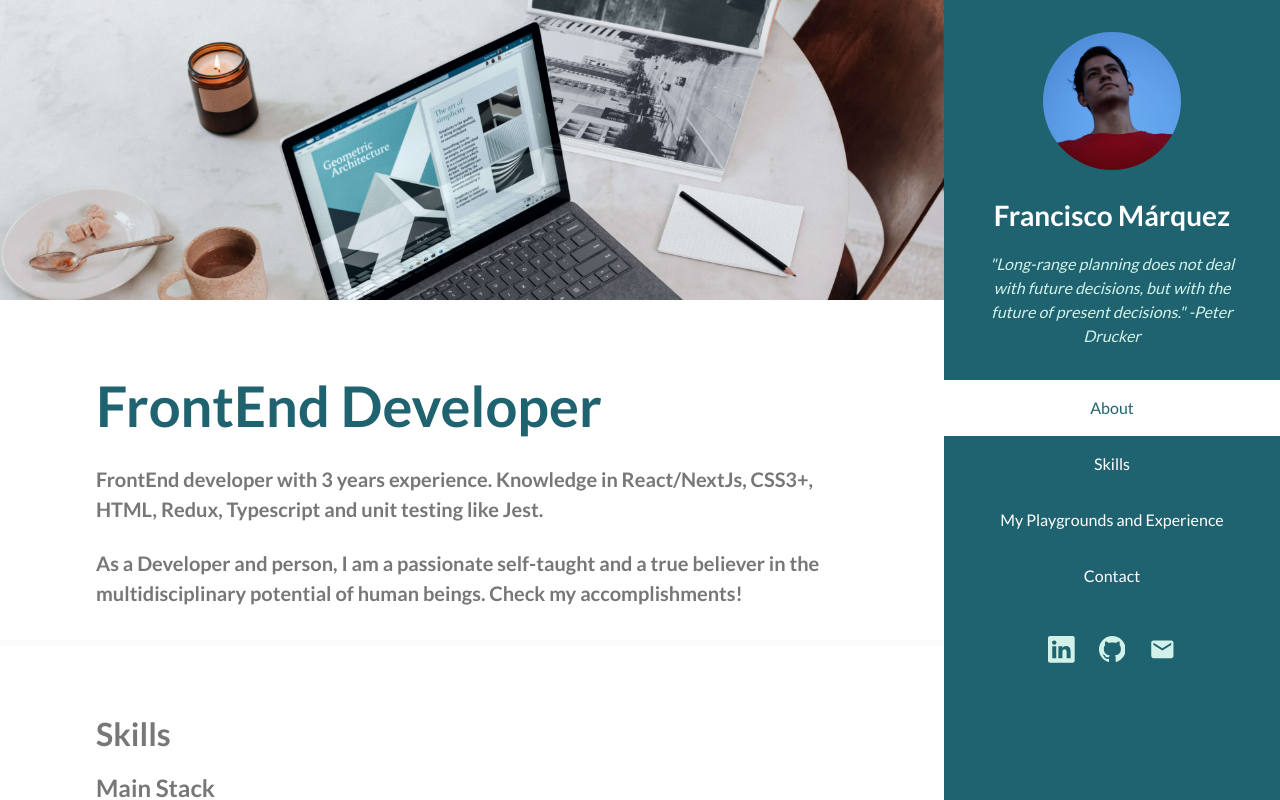
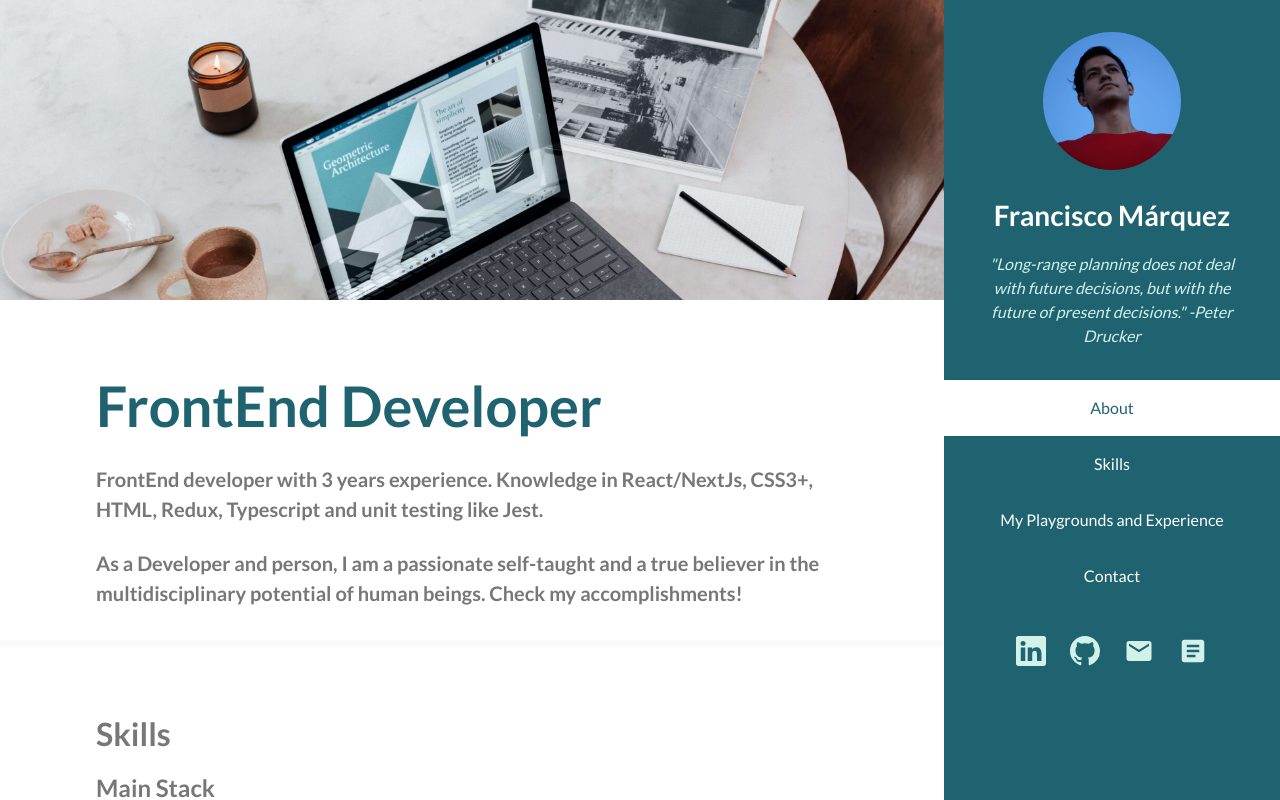
Before and after one commit to fcxmarquez/portfolio-2023, a Next.js app: page / in a window 1280 px wide. Shown: the top 800 px of the page. Built offline with nearby package versions, Linux system fonts and the light colour scheme.

Commit message:
fix: fix the contact section block sizes

```diff
--- a/components/ContactBlock/ContactBlock.tsx
+++ b/components/ContactBlock/ContactBlock.tsx
@@ -2,7 +2,9 @@ import { FC } from "react";
 import { ContactBlockContainer } from "./contactBlock.styles";
 import { ContactBlockProps } from "./contactBlock.interface";
 import { BsLinkedin, BsGithub } from "react-icons/bs";
-import { MdMail } from "react-icons/md";
+import { MdArticle, MdMail } from "react-icons/md";
+
+import Link from "next/link";
 
 export const ContactBlock: FC<ContactBlockProps> = ({ color, isSmall }) => {
   return (
@@ -23,6 +25,12 @@ export const ContactBlock: FC<ContactBlockProps> = ({ color, isSmall }) => {
             <MdMail />
           </a>
         </li>
+        {/* My CV */}
+        <li>
+          <Link href="/curriculum">
+            <MdArticle />
+          </Link>
+        </li>
       </ul>
     </ContactBlockContainer>
   );
--- a/components/ContactBlock/contactBlock.styles.ts
+++ b/components/ContactBlock/contactBlock.styles.ts
@@ -1,13 +1,16 @@
 import styled from "styled-components";
+import { systemDesign } from "@/styles/vars";
 
 type ContactBlockProps = {
   color?: string;
   isSmall?: boolean;
 };
 
+const { breakpoints } = systemDesign;
+
 export const ContactBlockContainer = styled.div<ContactBlockProps>`
-  max-width: ${(p) => (p.isSmall ? "8rem" : "13rem")};
-  width: ${(props) => (props.isSmall ? "55%" : "100%")};
+  max-width: ${(p) => (p.isSmall ? "10rem" : "15rem")};
+  width: 100%;
   margin: 0 auto;
 
   ul {
@@ -32,4 +35,8 @@ export const ContactBlockContainer = styled.div<ContactBlockProps>`
     width: 100%;
     color: ${(p) => (p ? p.color : "inherit")};
   }
+
+  @media (min-width: ${breakpoints.desktop}) {
+    max-width: ${(p) => (p.isSmall ? "12rem" : "17rem")};
+  }
 `;
```
